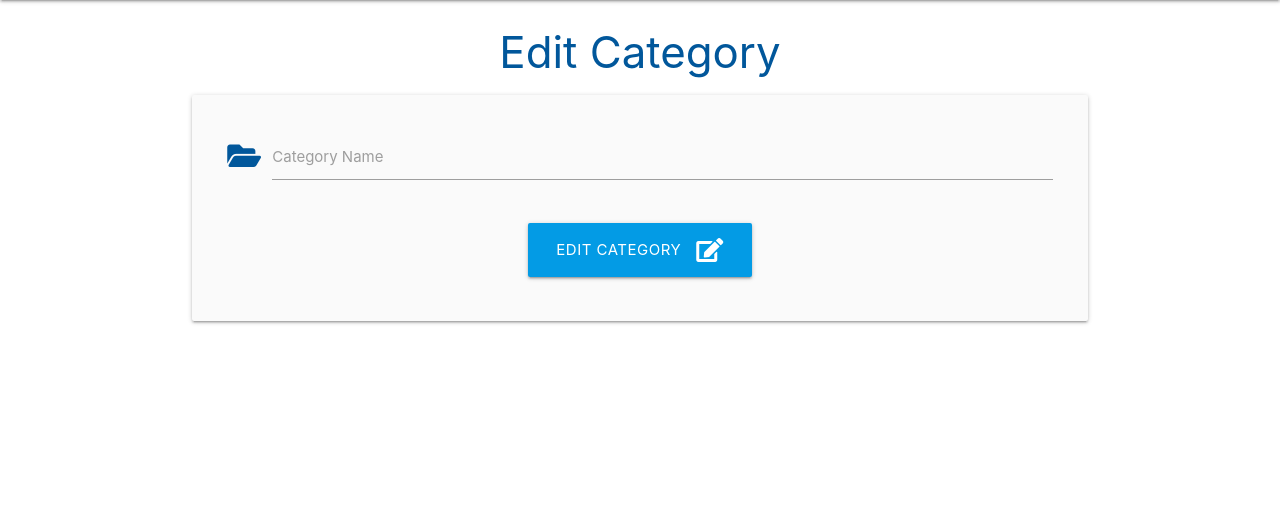
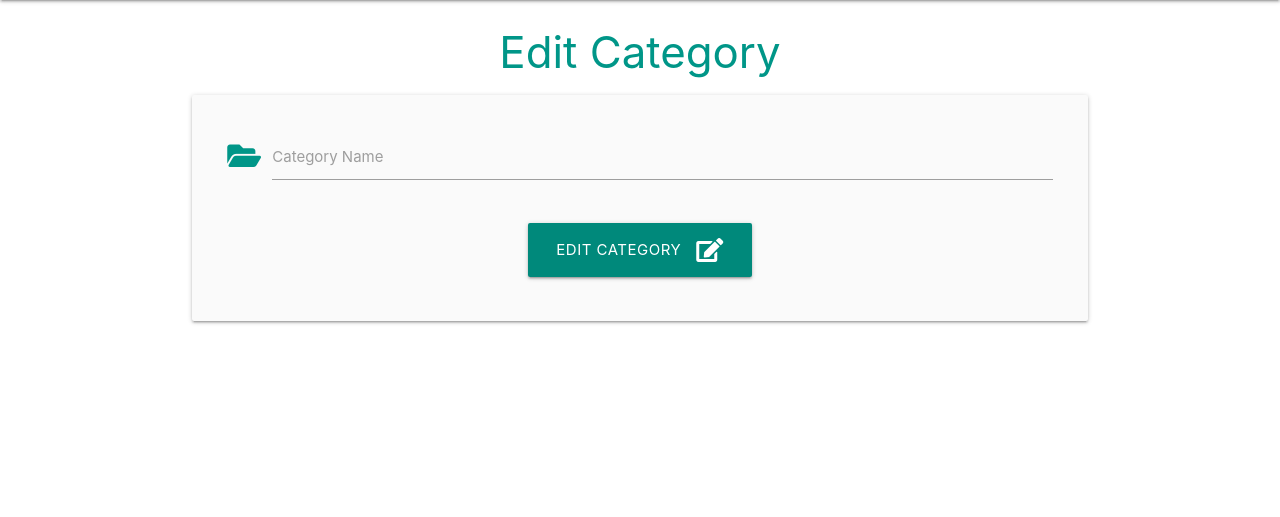
Before and after one commit to Rafaela-Wetzel/flask-sqlalchemy-task-manager, a Flask app: template taskmanager/templates/edit_category.html in a window 1280 px wide. Shown: the part 64-581 px from the top of the page. Run offline with Flask 3, Linux system fonts and the light colour scheme; the template is opened without the code that fills it, so the values that code supplies are empty.

Commit message:
Change color to teal in edit category

```diff
--- a/taskmanager/templates/edit_category.html
+++ b/taskmanager/templates/edit_category.html
@@ -1,14 +1,14 @@
 {% extends "base.html" %}
 {% block content %}
 
-<h3 class="light-blue-text text-darken-4 center-align">Edit Category</h3>
+<h3 class="teal-text center-align">Edit Category</h3>
 
 <div class="row card-panel grey lighten-5">
     <form class="col s12" method="POST" action="{{ url_for('edit_category', category_id=category.id) }}">
         <!-- category name -->
         <div class="row">
             <div class="input-field col s12">
-                <i class="fas fa-folder-open prefix light-blue-text text-darken-4"></i>
+                <i class="fas fa-folder-open prefix teal-text"></i>
                 <input id="category_name" name="category_name" value="{{ category.category_name }}" minlength="3" maxlength="25" type="text" class="validate" required>
                 <label for="category_name">Category Name</label>
             </div>
@@ -16,7 +16,7 @@
         <!-- submit button -->
         <div class="row">
             <div class="col s12 center-align">
-                <button type="submit" class="btn-large light-blue darken-1">
+                <button type="submit" class="btn-large teal darken-1">
                     Edit Category <i class="fas fa-edit right"></i>
                 </button>
             </div>
```
